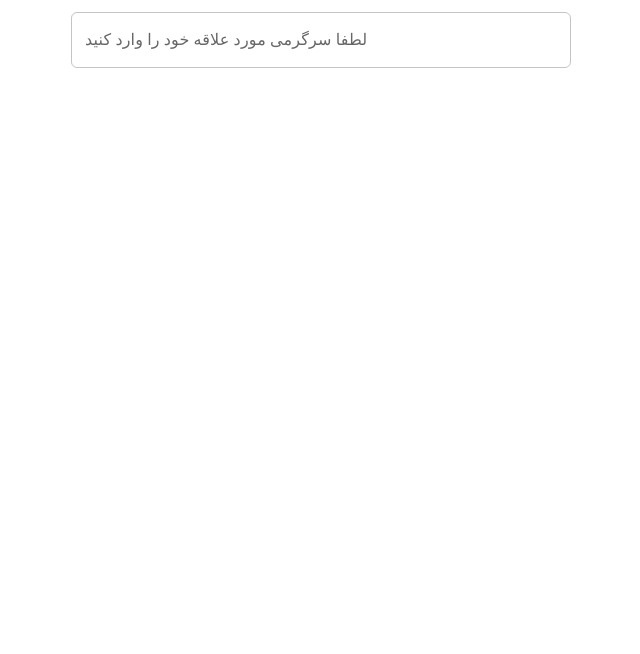
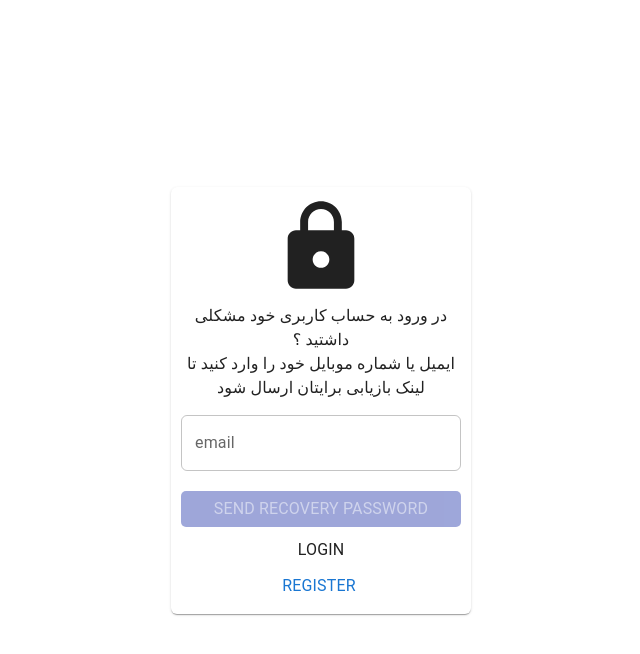
Before and after one commit to behrooz-arabzade/weekend, a Next.js app: page / in a window 1280 px wide. Shown: the top 654 px of the page, without its empty margins (319-959 px from the left). Built offline with nearby package versions, Linux system fonts and the light colour scheme.

Commit message:
create forgetPassword Page

```diff
--- /dev/null
+++ b/components/molecules/ForgetPassword/ForgetPassword.tsx
@@ -0,0 +1,87 @@
+import React, { FC, MouseEventHandler, useState } from 'react';
+import { Card, Typography, TextField, Button } from '@mui/material';
+
+
+
+
+
+//CSS(Style Sheets)
+import useForgetPassword from './useStyle';
+
+
+
+//Icons
+import LockIcon from '@mui/icons-material/Lock';
+
+
+//InterFaces
+
+interface IForgetPassword {
+    onSubmitClicked: MouseEventHandler<HTMLButtonElement>;
+    onRegisterClicked: MouseEventHandler<HTMLButtonElement>;
+    onLoginClicked: MouseEventHandler<HTMLButtonElement>;
+}
+
+
+interface IDataFrogetPassword {
+    dataForgetPassword: {
+        email: string;
+    }
+}
+
+
+
+
+
+const ForgetPassword: FC<IForgetPassword> = ({
+    onSubmitClicked,
+    onRegisterClicked,
+    onLoginClicked
+}) => {
+
+    const { classes, cx } = useForgetPassword();
+
+    const [dataFogetPassword, setDataForgetPassword] = useState<IDataFrogetPassword["dataForgetPassword"]>({
+        email: "",
+    });
+
+
+    const cheangeHandler = (e: any) => {
+        setDataForgetPassword({ ...dataFogetPassword, [e.target.name]: e.target.value });
+    };
+    const submitHandler = () => {
+        onSubmitClicked(dataFogetPassword.email);
+    };
+
+    const logindHandler = () => {
+        onLoginClicked();
+    };
+
+    const registerHandler = () => {
+        onRegisterClicked();
+    };
+
+    const resultVariEmail = /^\w+([\.-]?\w+)*@\w+([\.-]?\w+)*(\.\w{2,3})+$/.test(dataFogetPassword.email) === true ? true : false;
+
+    return (
+        <div>
+            <Card className={cx(classes.root)}>
+                <Typography textAlign="center"><LockIcon className={cx(classes.lockIcon)}></LockIcon></Typography>
+                <Typography textAlign="center">در ورود به حساب کاربری خود مشکلی داشتید ؟</Typography>
+                <Typography textAlign="center">ایمیل یا شماره موبایل خود را وارد کنید تا لینک بازیابی برایتان ارسال شود</Typography>
+                <TextField name="email" onChange={cheangeHandler} value={dataFogetPassword.email} fullWidth className={cx(classes.user)} variant="outlined" label="email " />
+                <div className={cx((resultVariEmail) ? classes.forgetButtonOn : classes.forgetButtonOff)}>
+                    <Button onClick={submitHandler} disabled={!(resultVariEmail)} className={cx(resultVariEmail ? classes.ButtonOn : classes.ButtonOff)} ><Typography>send recovery password</Typography></Button>
+                </div>
+                <div className={cx(classes.loginButton)}>
+                    <Button onClick={logindHandler} color="inherit"><Typography>Login</Typography></Button>
+                </div>
+                <div className={cx(classes.registerButton)}>
+                    <Button onClick={registerHandler} color="inherit"><Typography mr={1} color="primary"> Register </Typography></Button>
+                </div>
+            </Card>
+        </div>
+    )
+}
+
+export default ForgetPassword;
--- /dev/null
+++ b/components/molecules/ForgetPassword/useStyle.ts
@@ -0,0 +1,51 @@
+import { makeStyles } from "tss-react/mui";
+
+const useForgetPassword = makeStyles()((theme) => ({
+    root: {
+        padding: 10,
+        width: "300px",
+    },
+    spanLogo: {
+        color: theme.palette.baseColor,
+    },
+    lockIcon: {
+        fontSize: "100px",
+    },
+    user: {
+        margin: "15px 0px  !important"
+    },
+    forgetButtonOn: {
+        display: "flex",
+        justifyContent: "center",
+        margin: "5px 0px",
+        borderRadius: "5px",
+        background: "#3F50B5",
+    },
+    forgetButtonOff:{
+        display: "flex",
+        justifyContent: "center",
+        margin: "5px 0px",
+        borderRadius: "5px",
+        background: "#3F50B5",
+        opacity:0.5,
+    },
+    ButtonOn: {
+        color: "#fff !important",
+        width: "100%",
+    },
+    ButtonOff: {
+        color: "#fff !important",
+        width: "100%",
+        opacity: 0.5,
+    },
+    loginButton: {
+        display: "flex",
+        justifyContent: "center",
+    },
+    registerButton: {
+        display: "flex",
+        justifyContent: "center"
+    }
+}
+));
+export default useForgetPassword;
--- a/components/shared/SearchBox.tsx
+++ /dev/null
@@ -1,31 +0,0 @@
-import React,
-{useState, FC}
-from 'react'
-
-import {
-    TextField
-} from '@mui/material';
-
-
-//Style(JSS)
-import useSharedStyle from '../shared/useSharedStyle';
-
-
-
-const SearchBox:FC = () => {
-    const { classes, cx } = useSharedStyle();
-    const [tagName , setTagName] =  useState<string>("")
-    return (
-        <div>
-            <TextField
-                className={cx(classes.root)}
-                label=" لطفا سرگرمی مورد علاقه خود را وارد کنید"
-                name="search"
-                value={tagName}
-                onChange={(e:any)=>{setTagName(e.target.value)}}
-            />
-        </div>
-    )
-}
-
-export default SearchBox
--- a/components/shared/useSharedStyle.ts
+++ /dev/null
@@ -1,20 +0,0 @@
-import { textAlign } from "@mui/system";
-import { makeStyles } from "tss-react/mui";
-
-
-
-
-const useSharedStyle = makeStyles()((theme) => ({
-    root: {
-        [theme.breakpoints.down("sm")]: {
-            width: 300,
-          },
-          [theme.breakpoints.up("sm")]: {
-            width: 500,
-          },
-          direction:"rtl",
-          textAlign:"right"
-    },
-  }));
-
-export default useSharedStyle;
--- a/mui/palette.ts
+++ b/mui/palette.ts
@@ -1,5 +1,6 @@
 const palette = {
   selectedTagCard: "#d6d6d6",
+  baseColor: "#F57C00"
 };
 
 export default palette;
--- a/package.json
+++ b/package.json
@@ -16,6 +16,7 @@
     "@emotion/styled": "^11.10.4",
     "@fontsource/roboto": "^4.5.8",
     "@material-ui/core": "^4.12.4",
+    "@mui/icons-material": "^5.10.6",
     "@mui/material": "^5.10.6",
     "@mui/styled-engine-sc": "^5.10.6",
     "@mui/styles": "^5.10.6",
--- a/pages/index.tsx
+++ b/pages/index.tsx
@@ -1,7 +1,7 @@
 import type { NextPage } from "next";
 
 // Components
-import SearchBox from "components/Shared/SearchBox";
+import ForgetPassword from './../components/molecules/ForgetPassword/ForgetPassword';
 
 
 
@@ -19,12 +19,23 @@ import { Container } from "@mui/system";
 import { Grid } from "@mui/material";
 
 
+
 const Home: NextPage = () => {
   return (
     <div className={styles.container}>
       <Container>
-        <Grid display="flex" justifyContent="center" mt={3}>
-      <SearchBox />
+        <Grid height="100vh" display="flex" justifyContent="center" alignItems="center">
+      <ForgetPassword
+        onSubmitClicked={(fg)=>{
+          console.log("password send to" , fg)
+        }}
+        onRegisterClicked={()=>{
+          console.log("Register Page")
+        }}
+        onLoginClicked={()=>{
+          console.log("Login Page")
+        }}
+      />
       </Grid>
       </Container>
     </div>
```
Also changed, not shown: 2 other files (tests, documents, lock files or other folders).
